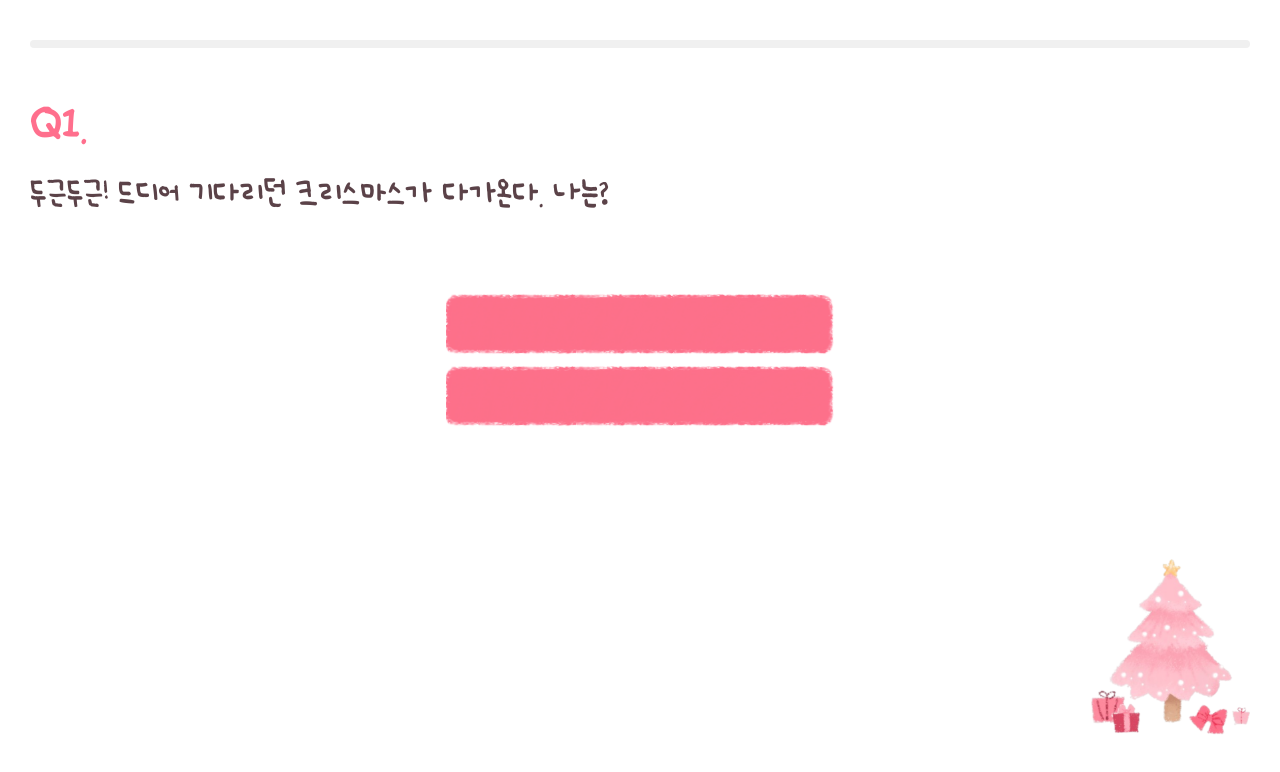
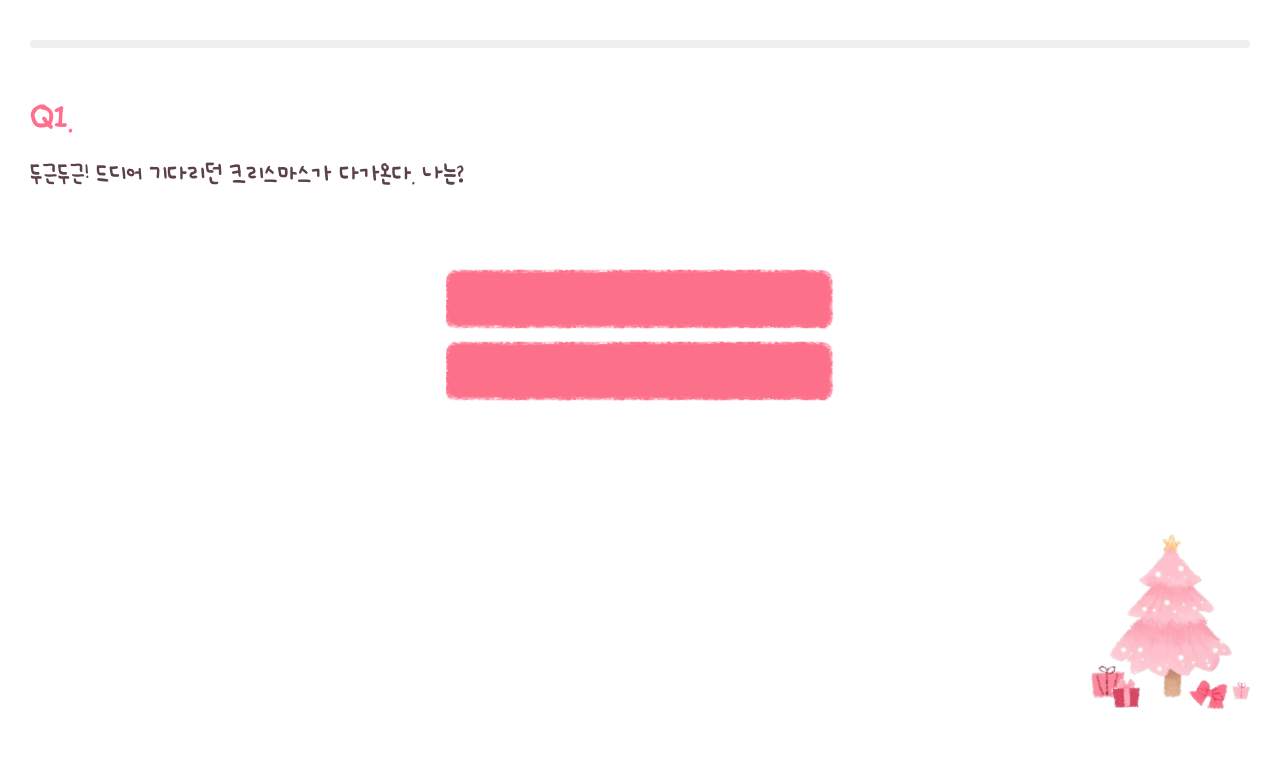
Before and after one commit to Legend-Situation/Christmas_Front, a React (Create React App) app: page /question in a window 1280 px wide. Shown: the top 772 px of the page. Built offline with nearby package versions, Linux system fonts and the light colour scheme.

Commit message:
찐찐찐찐막

```diff
--- a/src/components/QuestionCard/style.ts
+++ b/src/components/QuestionCard/style.ts
@@ -9,12 +9,12 @@ export const QuestionContainer = styled.div`
 
 export const Title = styled.h1`
   color: #ff6f8d;
-  font-size: 2rem;
+  font-size: 24px;
 `;
 
 export const QuestionText = styled.h2`
   color: #5b4248;
-  font-size: 1.5rem;
+  font-size: 18px;
   margin-top: 20px;
   font-weight: 400;
 `;
```
